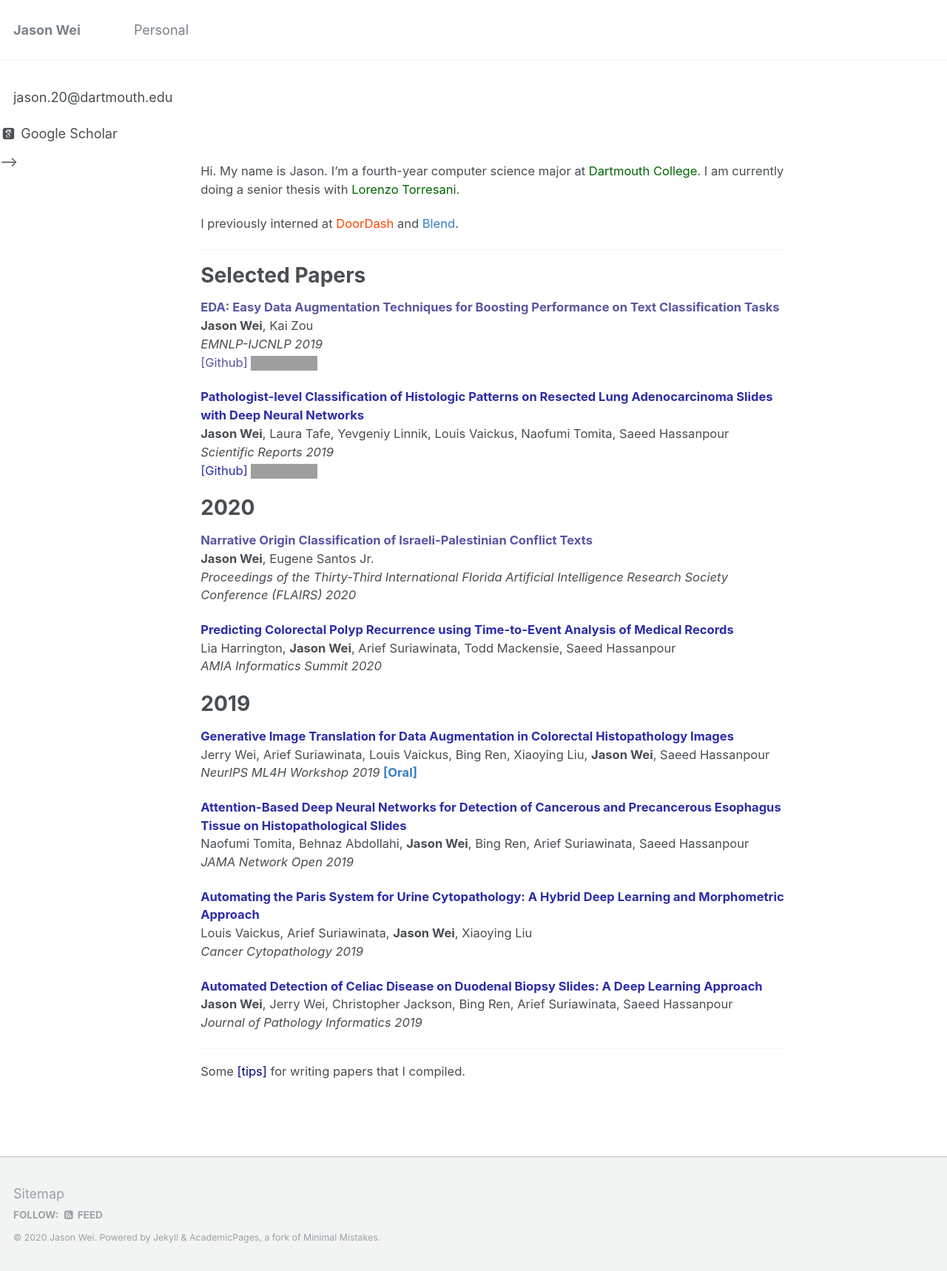
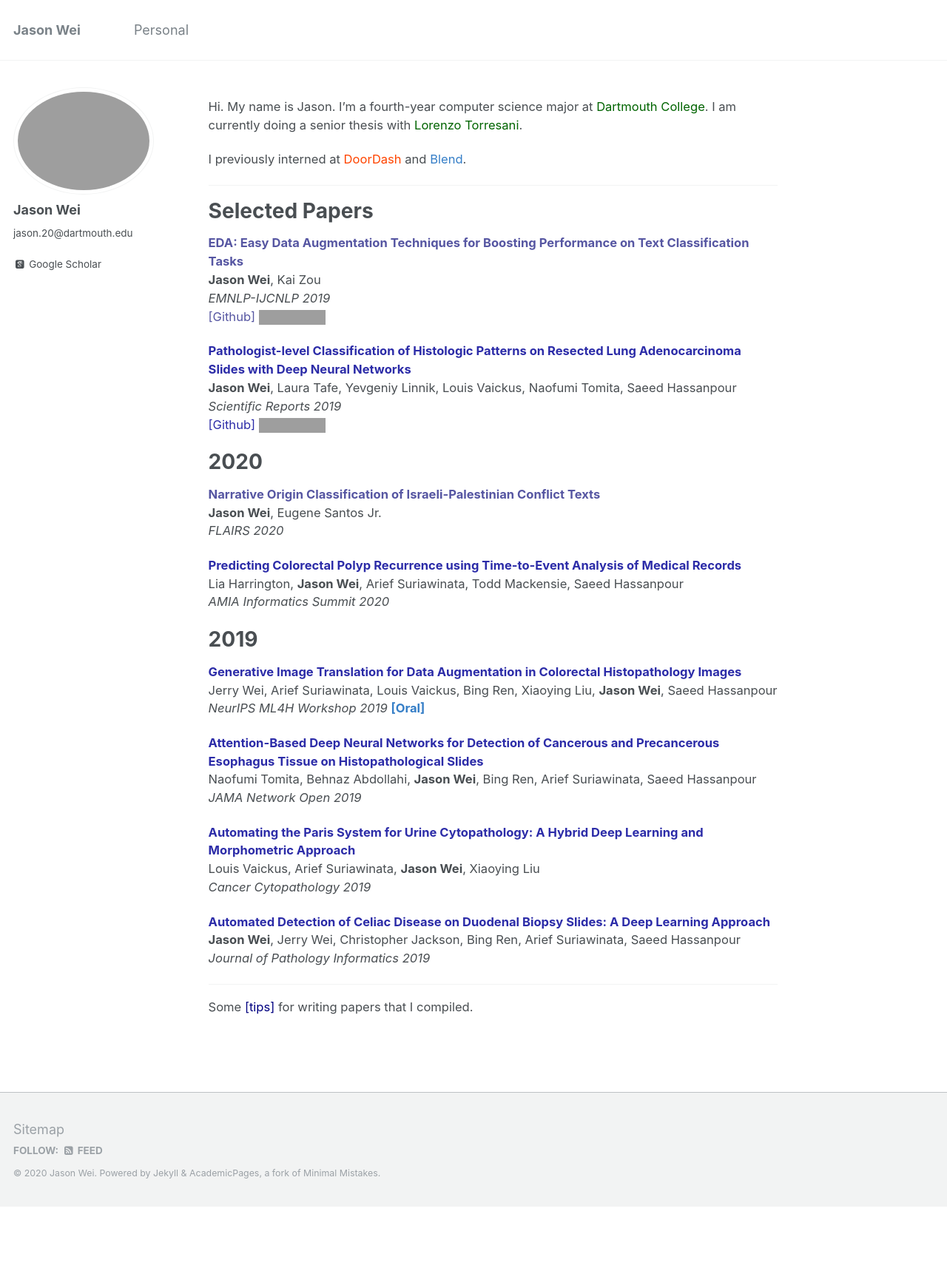
Before and after one commit to jasonwei20/jasonwei20.github.io, a Jekyll site: the page built from _pages/about.md, in a window 1280 px wide. Shown: the whole page at 74% size. Built offline with Jekyll 4.4.1, drawn with Linux system fonts in a browser that asks for light colours; some web fonts are replaced; after the commit the page ends 1631 px from its top, so only the background shows below that; grey boxes are pictures that could not be loaded.

Commit message:
small changes

```diff
--- a/_layouts/single.html
+++ b/_layouts/single.html
@@ -15,7 +15,7 @@ layout: default
 {% endif %}
 
 <div id="main" role="main">
-  <!-- {% include sidebar.html %} -->
+  {% include sidebar.html %}
 
   <article class="page" itemscope itemtype="http://schema.org/CreativeWork">
     {% if page.title %}<meta itemprop="headline" content="{{ page.title | markdownify | strip_html | strip_newlines | escape_once }}">{% endif %}
--- a/_pages/about.md
+++ b/_pages/about.md
@@ -32,7 +32,7 @@ I previously interned at <a href="https://www.doordash.com/" style="color:#FF450
 # 2020
 <a style="color:#5656a2" target="_blank"><b>Narrative Origin Classification of Israeli-Palestinian Conflict Texts</b></a> <br>
 **Jason Wei**, Eugene Santos Jr.
-*Proceedings of the Thirty-Third International Florida Artificial Intelligence Research Society Conference (FLAIRS) 2020*
+*FLAIRS 2020*
 
 <a href="https://arxiv.org/abs/1911.07368" style="color:#2C2CA8" target="_blank"><b>Predicting Colorectal Polyp Recurrence using Time-to-Event Analysis of Medical Records</b></a> <br>
 Lia Harrington, **Jason Wei**, Arief Suriawinata, Todd Mackensie, Saeed Hassanpour
--- a/_sass/_sidebar.scss
+++ b/_sass/_sidebar.scss
@@ -82,7 +82,7 @@
   }
 
   img {
-    max-width: 175px;
+    max-width: 200px;
     border-radius: 50%;
 
     @include breakpoint($large) {
```
